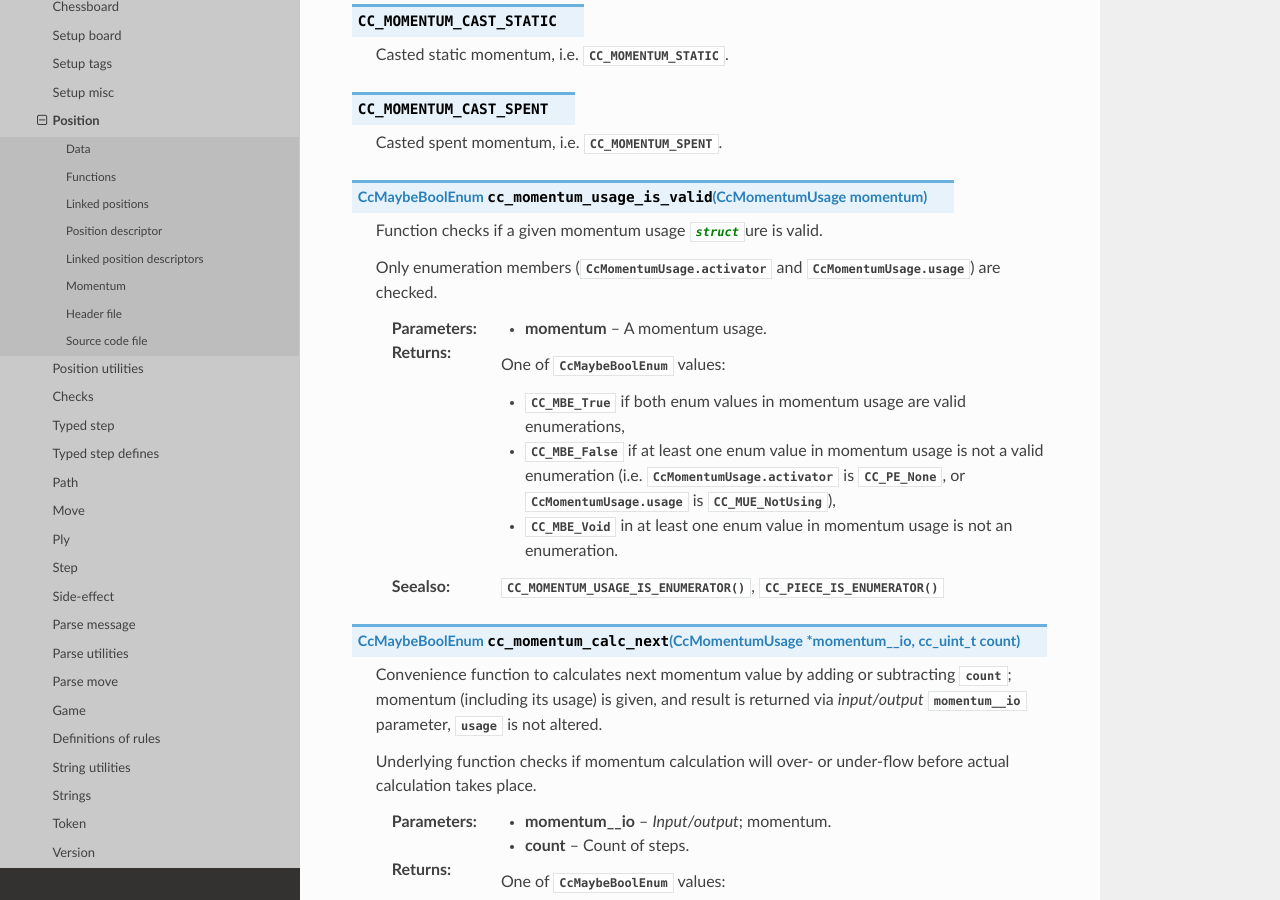
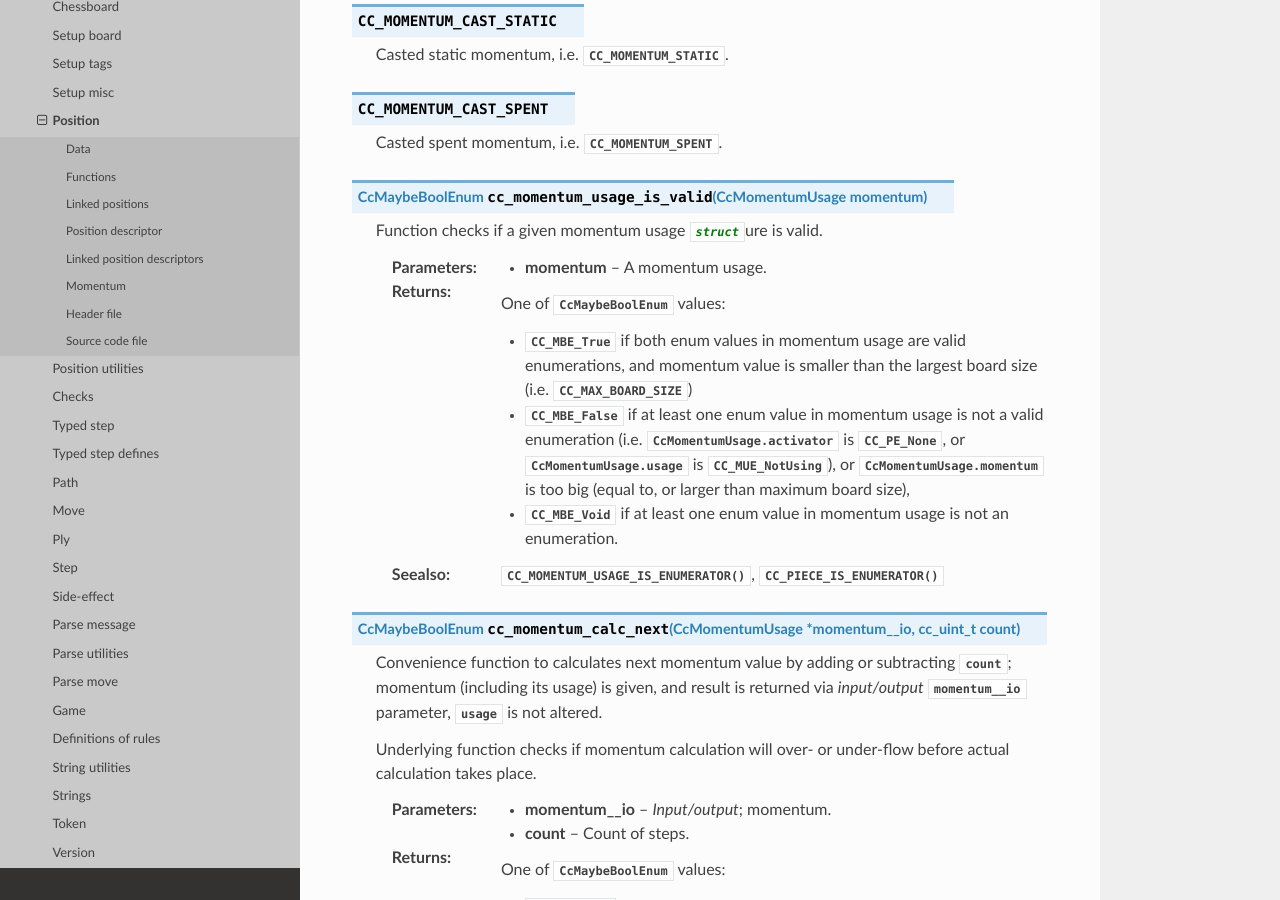
Before and after one commit to mmlacak/crochess, a Sphinx documentation site: the page built from docs/source/libcc/ccpos.rst, in a window 1280 px wide and 900 px high, scrolled down 13243 px. Built offline with Sphinx 7.4.7 and the Read the Docs theme 3.1.0, drawn with Linux system fonts in a browser that asks for light colours.

Commit message:
Added momentum value validator + docs.

```diff
--- a/docs/source/conf.py
+++ b/docs/source/conf.py
@@ -26,10 +26,10 @@ copyright = '2021, Mario Mlačak'
 author = 'Mario Mlačak'
 
 # The short X.Y version
-version = "0.0.1.146:1325+20250327.012429"   # docs-new-lib-short-version-major-minor-feature-commit+meta~breaks-place-marker
+version = "0.0.1.147:1326+20250327.052825"   # docs-new-lib-short-version-major-minor-feature-commit+meta~breaks-place-marker
 
 # The full version, including alpha/beta/rc tags
-release = "0.0.1.146:1325+20250327.012429"   # docs-new-lib-full-version-major-minor-feature-commit+meta~breaks-place-marker
+release = "0.0.1.147:1326+20250327.052825"   # docs-new-lib-full-version-major-minor-feature-commit+meta~breaks-place-marker
 
 
 # -- General configuration ---------------------------------------------------
--- a/docs/source/libcc/ccpos.rst
+++ b/docs/source/libcc/ccpos.rst
@@ -660,14 +660,12 @@ Momentum
 
     Function checks if a given momentum usage :c:`struct`\ure is valid.
 
-    Only enumeration members (:c:member:`CcMomentumUsage.activator` and :c:member:`CcMomentumUsage.usage`) are checked.
-
     :param momentum: A momentum usage.
     :returns: One of :c:enum:`CcMaybeBoolEnum` values:
 
-        * :c:enumerator:`CC_MBE_True` if both enum values in momentum usage are valid enumerations,
-        * :c:enumerator:`CC_MBE_False` if at least one enum value in momentum usage is not a valid enumeration (i.e. :c:member:`CcMomentumUsage.activator` is :c:enumerator:`CC_PE_None`, or :c:member:`CcMomentumUsage.usage` is :c:enumerator:`CC_MUE_NotUsing`),
-        * :c:enumerator:`CC_MBE_Void` in at least one enum value in momentum usage is not an enumeration.
+        * :c:enumerator:`CC_MBE_True` if both enum values in momentum usage are valid enumerations, and momentum value is smaller than the largest board size (i.e. :c:macro:`CC_MAX_BOARD_SIZE`)
+        * :c:enumerator:`CC_MBE_False` if at least one enum value in momentum usage is not a valid enumeration (i.e. :c:member:`CcMomentumUsage.activator` is :c:enumerator:`CC_PE_None`, or :c:member:`CcMomentumUsage.usage` is :c:enumerator:`CC_MUE_NotUsing`), or :c:member:`CcMomentumUsage.momentum` is too big (equal to, or larger than maximum board size),
+        * :c:enumerator:`CC_MBE_Void` if at least one enum value in momentum usage is not an enumeration.
 
     :seealso: :c:macro:`CC_MOMENTUM_USAGE_IS_ENUMERATOR()`, :c:macro:`CC_PIECE_IS_ENUMERATOR()`
 
```
Also changed, not shown: README.md (+2 -2 lines), 4 other files.
